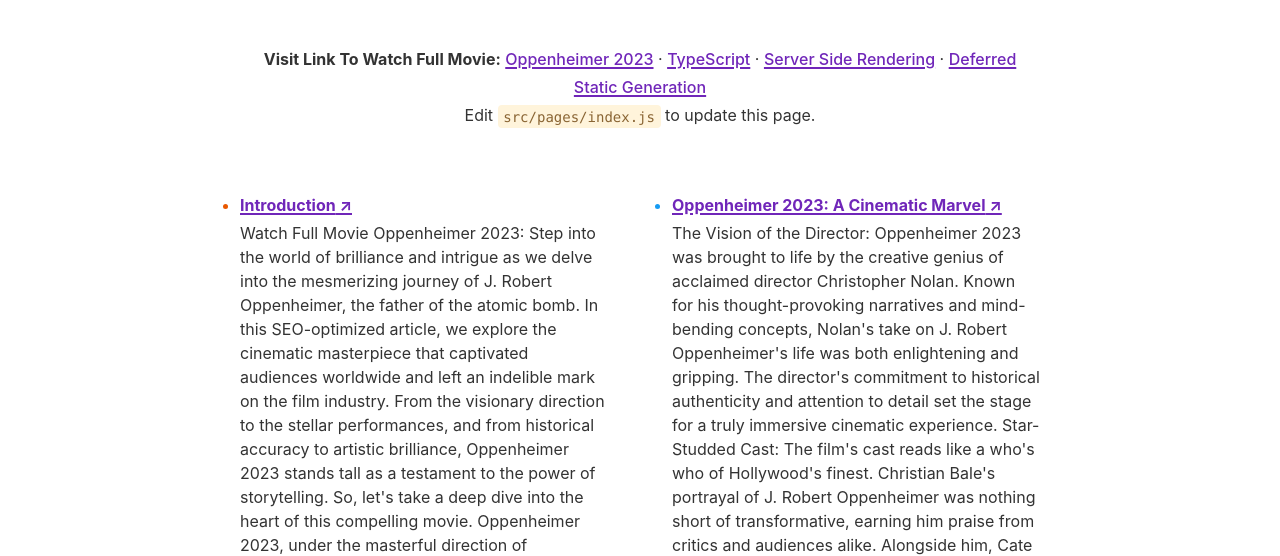
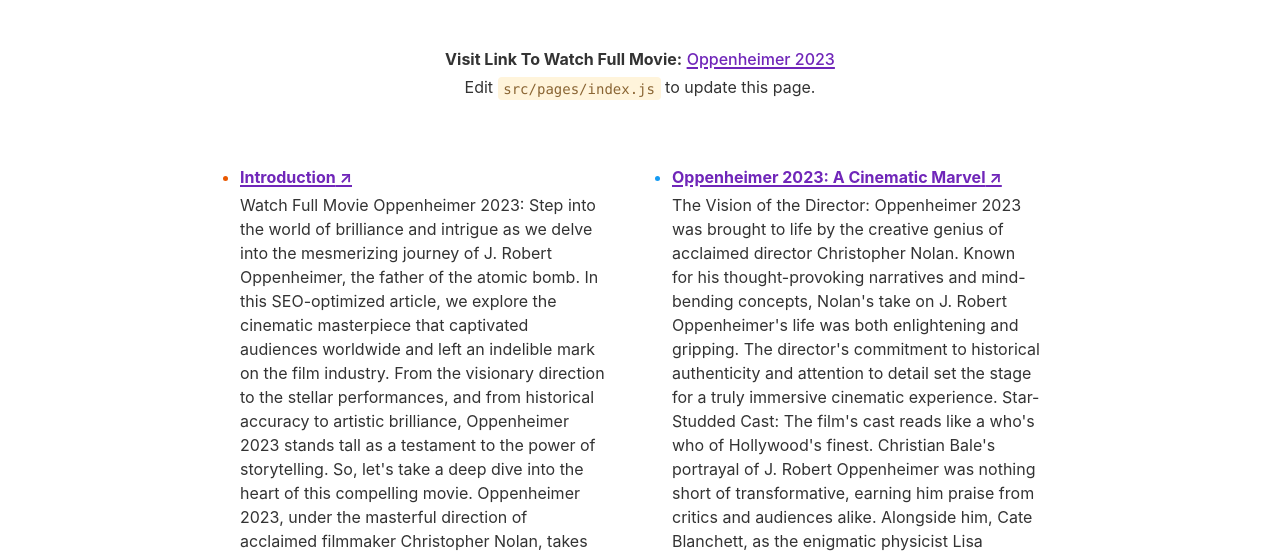
Before and after one commit to alviraamedee/watch-full-oppenheimer-2023-movie-a-masterpiece-of-historical-drama, a Gatsby site: page / in a window 1280 px wide. Shown: the part 244-800 px from the top of the page. Built offline with nearby package versions, Linux system fonts and the light colour scheme; Gatsby itself is replaced by a stand-in of ours.

Commit message:
Update index.js

```diff
--- a/src/pages/index.js
+++ b/src/pages/index.js
@@ -41,9 +41,7 @@
     description:
       "Watch Full Movie Oppenheimer 2023, a cinematic masterpiece that brings to life the remarkable journey of J. Robert Oppenheimer, the renowned physicist and key figure in the development of the atomic bomb during World War II. In this SEO-optimized article, we delve deep into the heart of this captivating film, exploring its visionary direction, stellar cast, and the profound impact it has left on both the film industry and popular culture.",
   },
-  { text: "TypeScript", url: "using-typescript" },
-  { text: "Server Side Rendering", url: "using-ssr" },
-  { text: "Deferred Static Generation", url: "using-dsg" },
+
 ]
 
 const moreLinks = [
```
